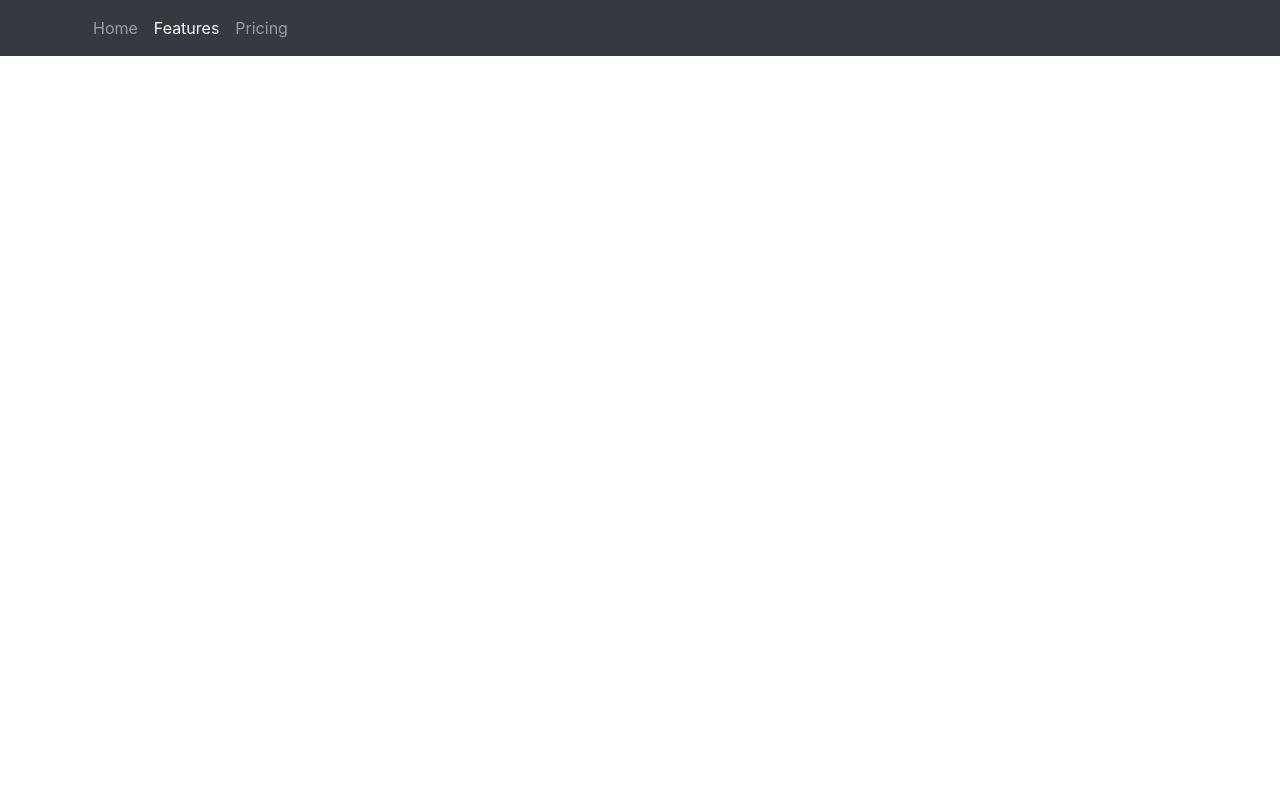
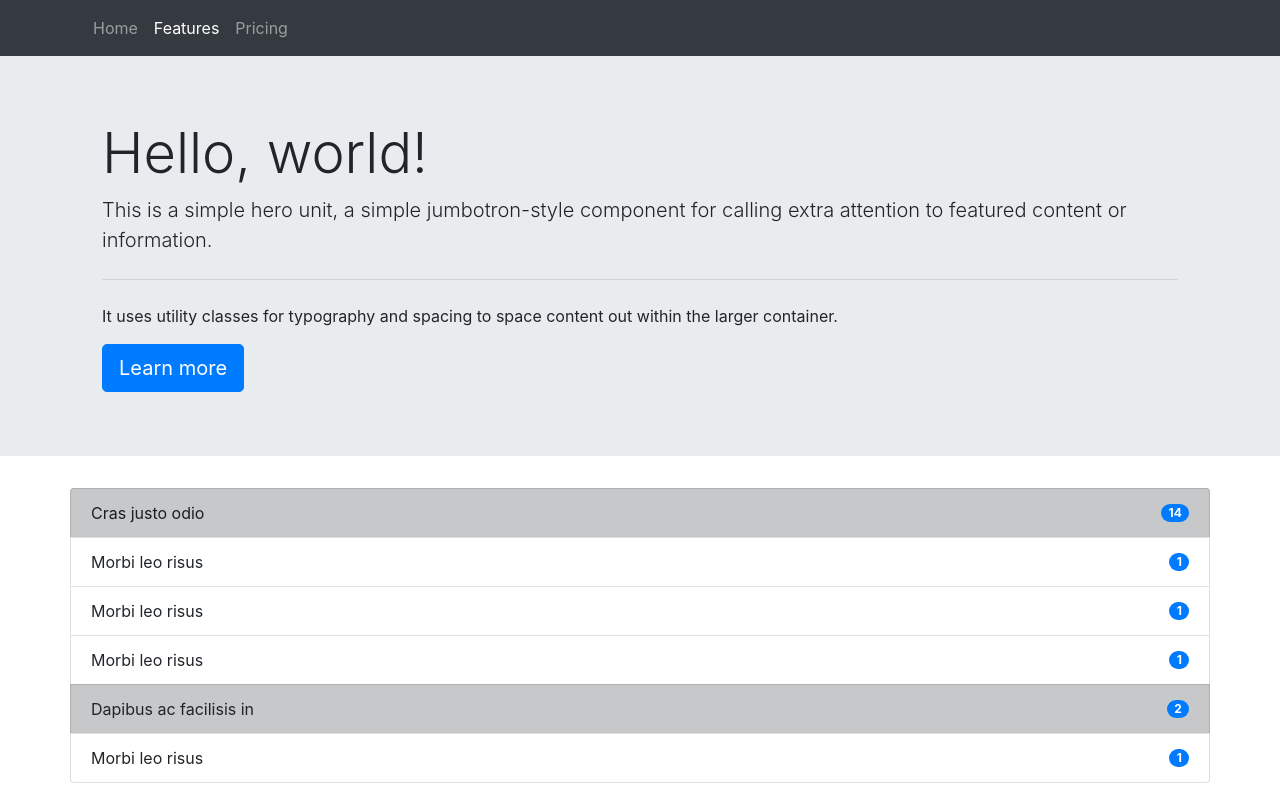
Before and after one commit to alexrsmith16/bootstrap, a plain HTML site: page features.html in a window 1280 px wide. Drawn offline with Linux system fonts and the light colour scheme.

Commit message:
finished

```diff
--- a/css/custom.css
+++ b/css/custom.css
@@ -15,3 +15,7 @@
 .carousel div.carousel-item {
     max-height: 600px;
 }
+
+.jumbocontainer {
+	background-color: #E9ECEF;
+}
--- a/features.html
+++ b/features.html
@@ -23,6 +23,43 @@
         </ul>
     </div>
 </nav>
+<div class="jumbocontainer">
+<div class="jumbotron container">
+  <h1 class="display-4">Hello, world!</h1>
+  <p class="lead">This is a simple hero unit, a simple jumbotron-style component for calling extra attention to featured content or information.</p>
+  <hr class="my-4">
+  <p>It uses utility classes for typography and spacing to space content out within the larger container.</p>
+  <a class="btn btn-primary btn-lg" href="#" role="button">Learn more</a>
+</div>
+</div>
+<div class="container">
+<div class="list-group row">
+  <a href="#" class="list-group-item d-flex justify-content-between align-items-center list-group-item-action list-group-item-dark justify-content-between align-items-center">
+    Cras justo odio
+    <span class="badge badge-primary badge-pill">14</span>
+  </a>
+  <a class="list-group-item d-flex justify-content-between align-items-center list-group-item-action">
+    Morbi leo risus
+    <span class="badge badge-primary badge-pill">1</span>
+  </a>
+  <a class="list-group-item d-flex justify-content-between align-items-center list-group-item-action">
+    Morbi leo risus
+    <span class="badge badge-primary badge-pill">1</span>
+  </a>
+  <a class="list-group-item d-flex justify-content-between align-items-center list-group-item-action">
+    Morbi leo risus
+    <span class="badge badge-primary badge-pill">1</span>
+  </a>
+  <a class="list-group-item d-flex justify-content-between align-items-center list-group-item-action list-group-item-dark justify-content-between align-items-center">
+    Dapibus ac facilisis in
+    <span class="badge badge-primary badge-pill">2</span>
+  </a>
+  <a class="list-group-item d-flex justify-content-between align-items-center list-group-item-action">
+    Morbi leo risus
+    <span class="badge badge-primary badge-pill">1</span>
+  </a>
+</div>
+</div>
 <script src="js/jquery.min.js"></script>
 <script src="js/bootstrap.js"></script>
 </body>
```
Also changed, not shown: pricing.html (+50 -0 lines).
